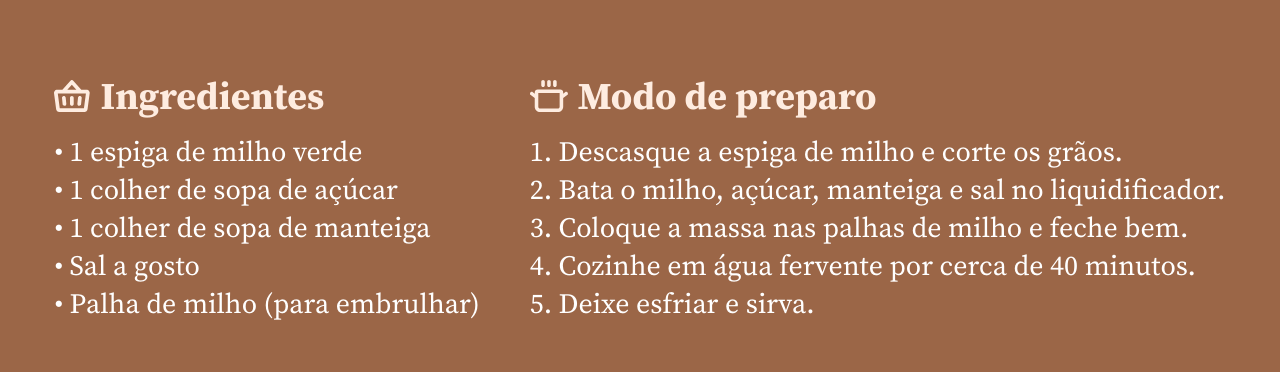
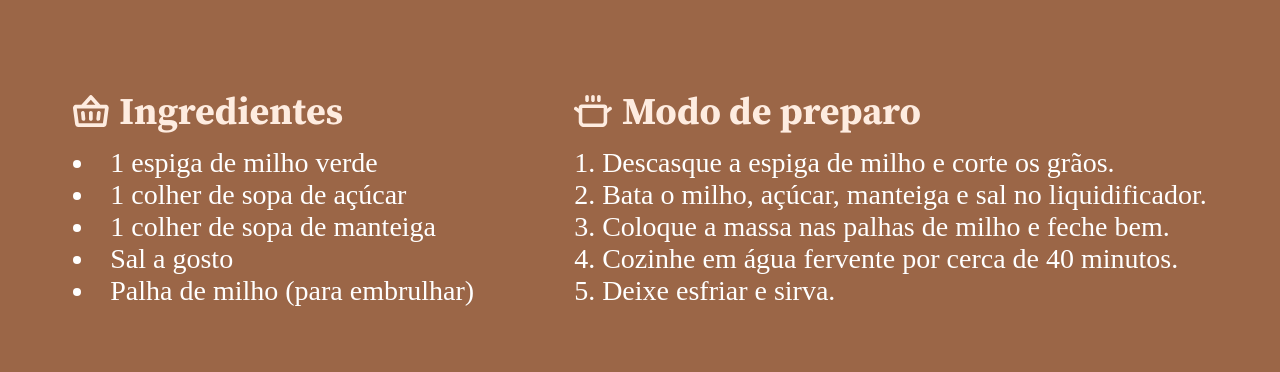
Before and after one commit to AngeloResplandes/projeto-pratico1, a plain HTML site: page index.html in a window 1280 px wide. Shown: the part 510-882 px from the top of the page. Drawn offline with Linux system fonts and the light colour scheme.

Commit message:
feat: add tag ul and tag ol in text-down

```diff
--- a/assets/css/styles.css
+++ b/assets/css/styles.css
@@ -101,7 +101,7 @@ p {
 .down-text1 {
     display: flex;
     flex-direction: column;
-    margin-right: 50px;
+    margin-right: 100px;
 }
 
 .down-text2 {
@@ -120,8 +120,9 @@ p {
     margin-left: 10px;
 }
 
-.down-text1 p,
-.down-text2 p {
+.down-text1 ul,
+.down-text2 ol {
+    list-style-position: inside;
     color: #fff;
     font-size: 28px;
 }
--- a/index.html
+++ b/index.html
@@ -33,22 +33,26 @@
                     <img src="assets/images/basket.svg" alt="basket">
                     <h1>Ingredientes</h1>
                 </div>
-                <p>• 1 espiga de milho verde</p>
-                <p>• 1 colher de sopa de açúcar</p>
-                <p>• 1 colher de sopa de manteiga</p>
-                <p>• Sal a gosto</p>
-                <p>• Palha de milho (para embrulhar)</p>
+                <ul>
+                    <li>1 espiga de milho verde</li>
+                    <li>1 colher de sopa de açúcar</li>
+                    <li>1 colher de sopa de manteiga</li>
+                    <li>Sal a gosto</li>
+                    <li>Palha de milho (para embrulhar)</li>
+                </ul>
             </div>
             <div class="down-text2">
                 <div class="down-title">
                     <img src="assets/images/pan.svg" alt="pan">
                     <h1>Modo de preparo</h1>
                 </div>
-                <p>1. Descasque a espiga de milho e corte os grãos.</p>
-                <p>2. Bata o milho, açúcar, manteiga e sal no liquidificador.</p>
-                <p>3. Coloque a massa nas palhas de milho e feche bem.</p>
-                <p>4. Cozinhe em água fervente por cerca de 40 minutos.</p>
-                <p>5. Deixe esfriar e sirva.</p>
+                <ol>
+                    <li>Descasque a espiga de milho e corte os grãos.</li>
+                    <li>Bata o milho, açúcar, manteiga e sal no liquidificador.</li>
+                    <li>Coloque a massa nas palhas de milho e feche bem.</li>
+                    <li>Cozinhe em água fervente por cerca de 40 minutos.</li>
+                    <li>Deixe esfriar e sirva.</li>
+                </ol>
             </div>
         </section>
     </main>
```
